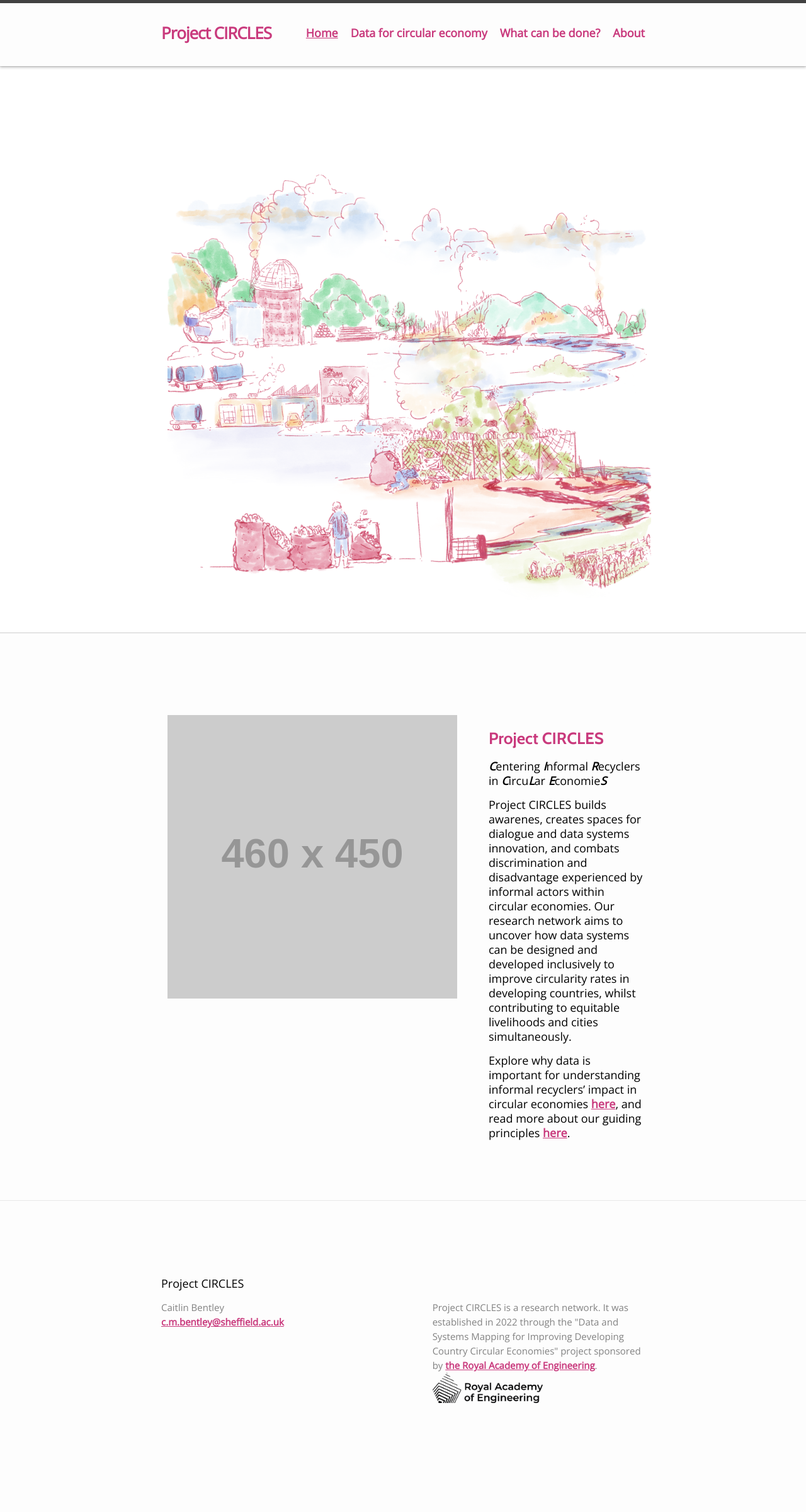
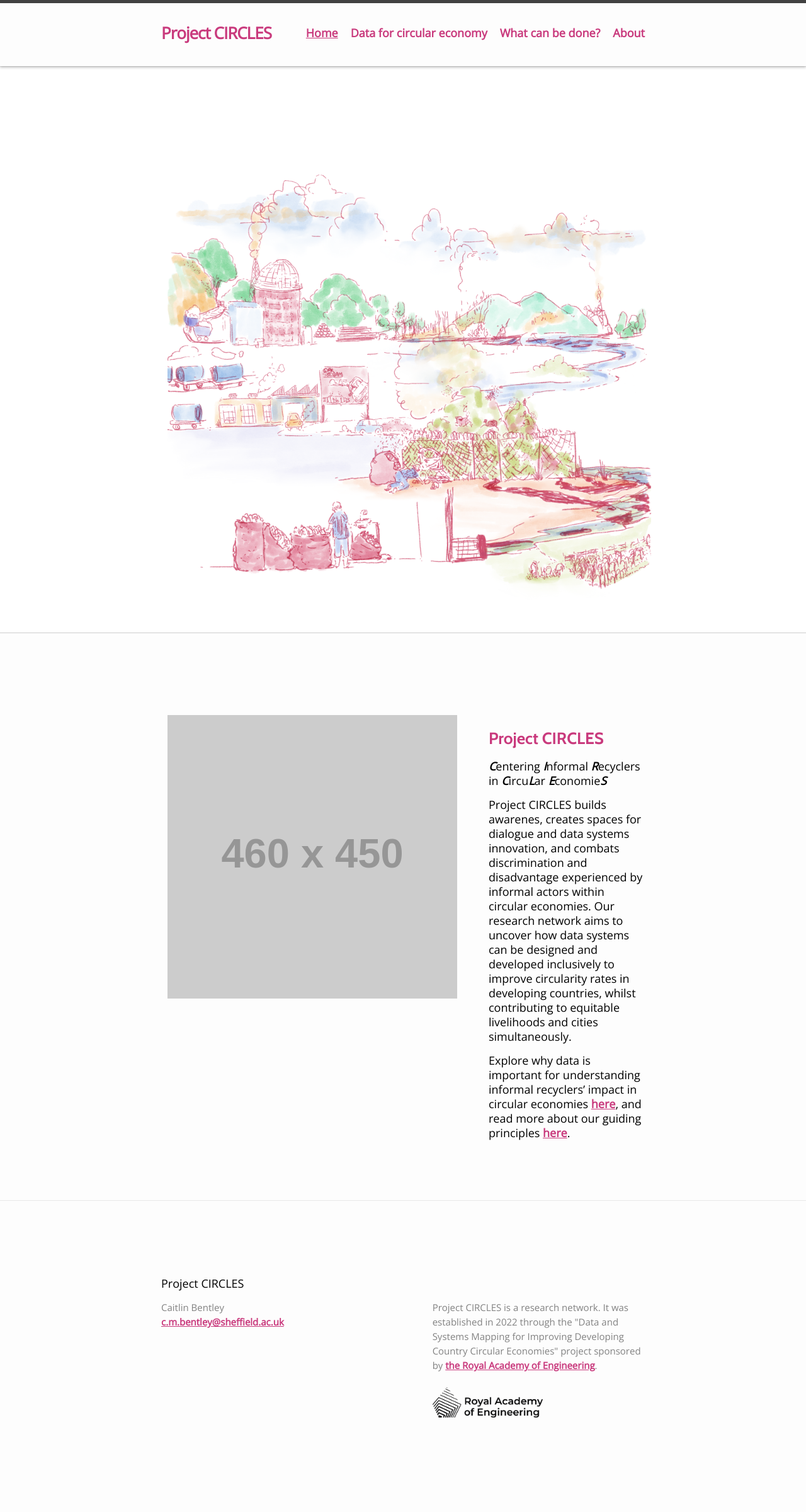
Before and after one commit to yadurajiv/CircularEconomies, a Jekyll site: the page built from index.markdown, in a window 1280 px wide. Shown: the whole page at 63% size. Built offline with Jekyll 4.4.1, drawn with Linux system fonts in a browser that asks for light colours; before the commit the page ends 2377 px from its top, so only the background shows below that.

Commit message:
Update _config.yml
updated logo

```diff
--- a/_config.yml
+++ b/_config.yml
@@ -21,7 +21,7 @@
 title: Project CIRCLES
 author: Caitlin Bentley
 email: c.m.bentley@sheffield.ac.uk
-description: 'Project CIRCLES is a research network. It was established in 2022 through the "Data and Systems Mapping for Improving Developing Country Circular Economies" project sponsored by <a href="https://www.raeng.org.uk" target="_blank">the Royal Academy of Engineering</a>.<br /><img src="assets/images/RAE Logo_Black_RGB.png" width="175px" />'
+description: 'Project CIRCLES is a research network. It was established in 2022 through the "Data and Systems Mapping for Improving Developing Country Circular Economies" project sponsored by <a href="https://www.raeng.org.uk" target="_blank">the Royal Academy of Engineering</a>.<br><br><img src="assets/images/RAE Logo_Black_RGB.png" width="175px" />'
 baseurl: "CircularEconomies" # the subpath of your site, e.g. /blog
 url: "" # the base hostname & protocol for your site, e.g. http://example.com
 
```
